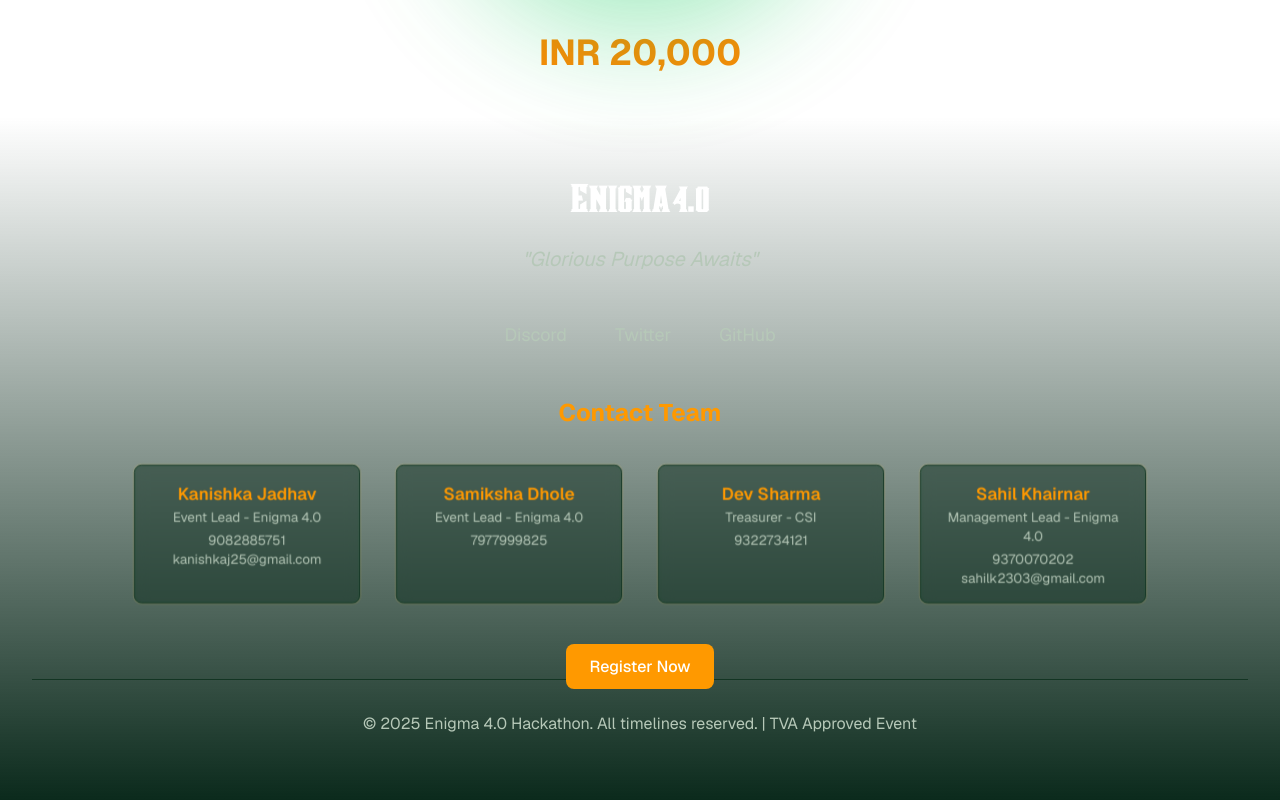
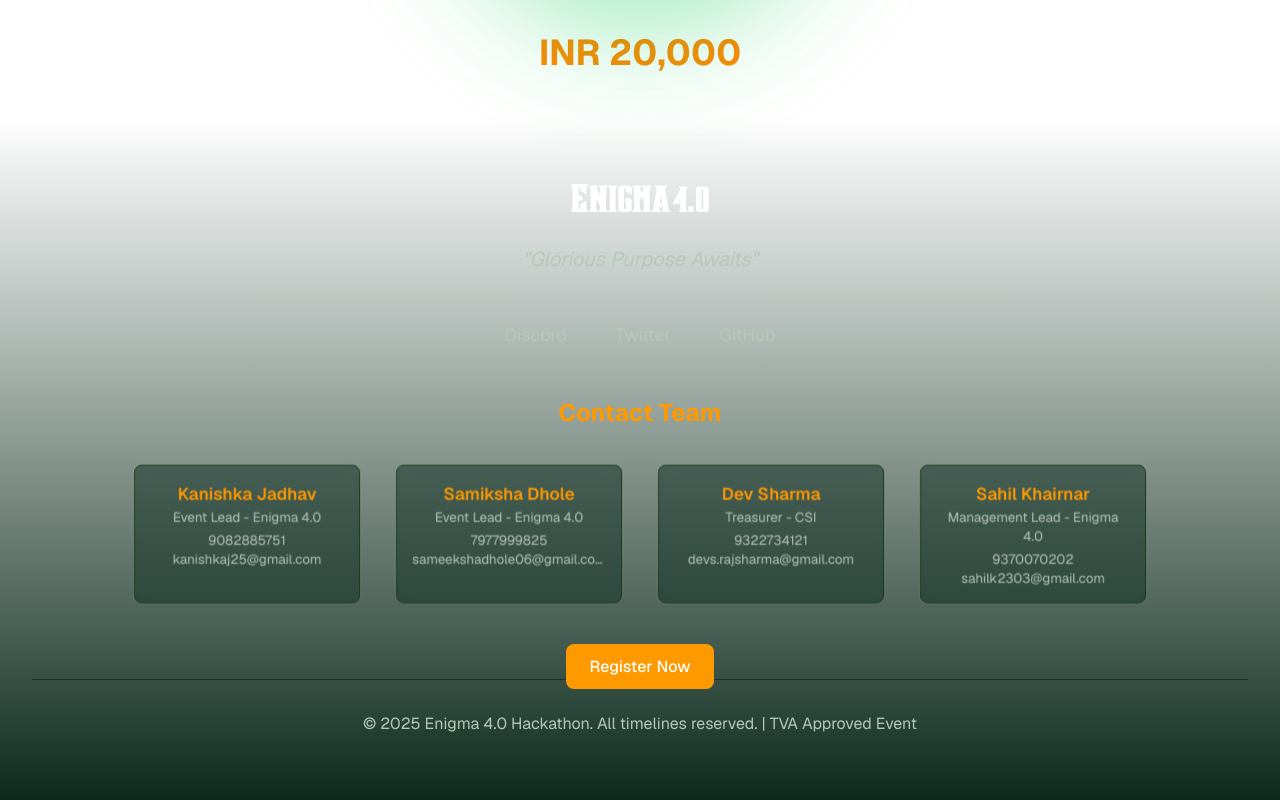
Before and after one commit to suthakaranburaj/enigma_website_csi, a Next.js app: page / in a window 1280 px wide. Shown: the part 3887-4687 px from the top of the page. Built offline with nearby package versions, Linux system fonts and the light colour scheme.

Commit message:
Contact updated

```diff
--- a/src/components/Enigma_Hackathon/Footer.jsx
+++ b/src/components/Enigma_Hackathon/Footer.jsx
@@ -18,13 +18,13 @@ const Footer = () => {
       name: "Samiksha Dhole",
       role: "Event Lead - Enigma 4.0",
       phone: "7977999825",
-      email: "",
+      email: "sameekshadhole06@gmail.com",
     },
     {
       name: "Dev Sharma",
       role: "Treasurer - CSI",
       phone: "9322734121",
-      email: "",
+      email: "devs.rajsharma@gmail.com",
     },
     {
       name: "Sahil Khairnar",
```
